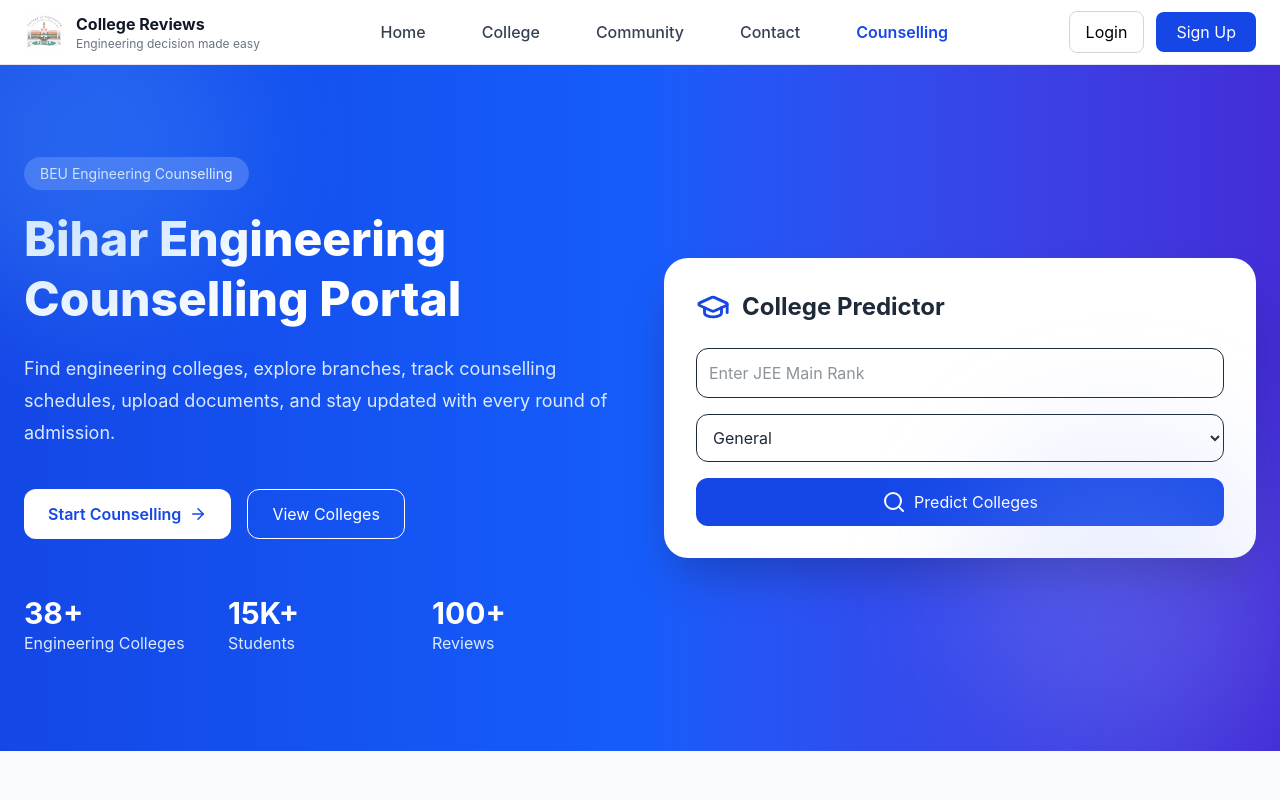
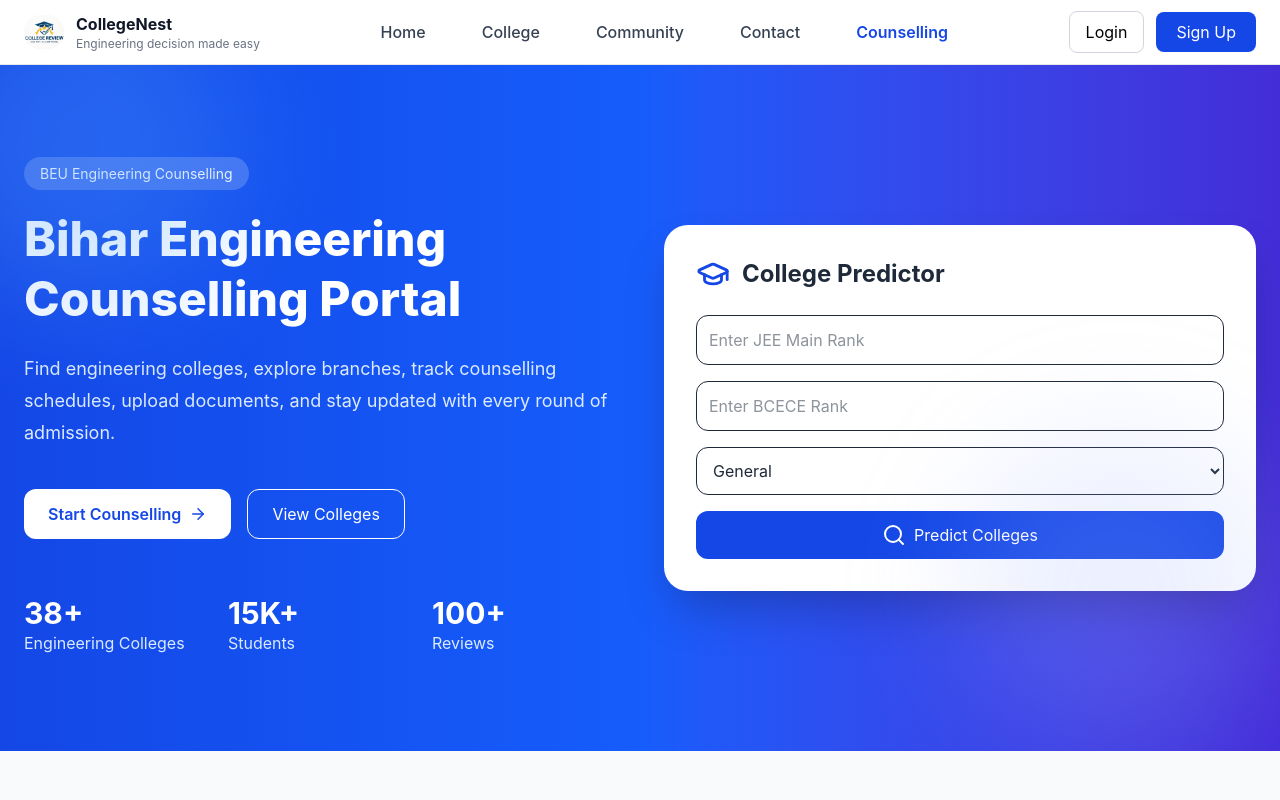
Before and after one commit to Anoopraja/CollegeNest, a React (Vite) app in the folder BCE-Bihar/: page /counselling in a window 1280 px wide. Shown: the top 800 px of the page. Built offline with nearby package versions, Linux system fonts and the light colour scheme.

Commit message:
favicon update

```diff
--- a/BCE-Bihar/index.html
+++ b/BCE-Bihar/index.html
@@ -2,7 +2,7 @@
 <html lang="en">
   <head>
     <meta charset="UTF-8" />
-    <link rel="icon" type="image/svg+xml" href="logo.svg" />
+    <link rel="icon" type="image/svg+xml" href="logo.jpg" />
     <meta name="viewport" content="width=device-width, initial-scale=1.0" />
     <title>COE</title>
   </head>
--- a/BCE-Bihar/src/Components/Navbar.jsx
+++ b/BCE-Bihar/src/Components/Navbar.jsx
@@ -23,12 +23,12 @@ const Navlist = {
 
         {/* Logo */}
         <div className="flex items-center gap-3">
-          <div className="w-10 h-10 bg-blue-700 rounded-lg flex items-center justify-center text-white font-bold">
-            <img className="h-auto" src="/logo.svg" alt="Logo" />
+          <div className="w-10 h-auto rounded-lg flex items-center justify-center text-white font-bold">
+            <img className="h-auto rounded-2xl" src="/logo.jpg" alt="Logo" />
           </div>
 
           <div className="hidden sm:block">
-            <h1 className="font-bold text-gray-900">College Reviews</h1>
+            <h1 className="font-bold text-gray-900">CollegeNest</h1>
             <p className="text-xs text-gray-500">Engineering decision made easy</p>
           </div>
         </div>
--- a/BCE-Bihar/src/Components/pages/Councling.jsx
+++ b/BCE-Bihar/src/Components/pages/Councling.jsx
@@ -10,6 +10,7 @@ import {
     ClipboardList,
     BadgeCheck,
 } from "lucide-react";
+import { NavLink } from "react-router-dom";
 
 const quickActions = [
     {
@@ -97,10 +98,13 @@ export default function Counselling() {
                                     <ArrowRight size={18} />
                                 </button>
 
-                <button className="border border-white px-6 py-3 rounded-xl hover:bg-white hover:text-blue-700 duration-300">
+                                <NavLink to="/college">
+                                    <button
+
+                                        className="border border-white px-6 py-3 rounded-xl hover:bg-white hover:text-blue-700 duration-300">
                                         View Colleges
                                     </button>
-
+                                </NavLink>
                             </div>
 
                             <div className="grid grid-cols-3 gap-5 mt-14">
@@ -139,7 +143,13 @@ export default function Counselling() {
                                 </div>
 
                                 <input
+
                                     placeholder="Enter JEE Main Rank"
+                                    className="w-full border rounded-xl p-3 mb-4 outline-none focus:ring-2 focus:ring-blue-500"
+                                />
+                                <input
+
+                                    placeholder="Enter BCECE Rank"
                                     className="w-full border rounded-xl p-3 mb-4 outline-none focus:ring-2 focus:ring-blue-500"
                                 />
 
@@ -183,10 +193,11 @@ export default function Counselling() {
                     </p>
 
                 </div>
-
+                <NavLink to="/login">
                     <div className="grid md:grid-cols-2 lg:grid-cols-4 gap-8">
 
                         {quickActions.map((item, index) => (
+
 
                             <div
                                 key={index}
@@ -208,7 +219,7 @@ export default function Counselling() {
                         ))}
 
                     </div>
-
+                </NavLink>
             </section>
 
             {/* ================= PROCESS ================= */}
```
Also changed, not shown: BCE-Bihar/public/logo.jpg (added). Lines whose indentation alone changed are shown as unchanged.
